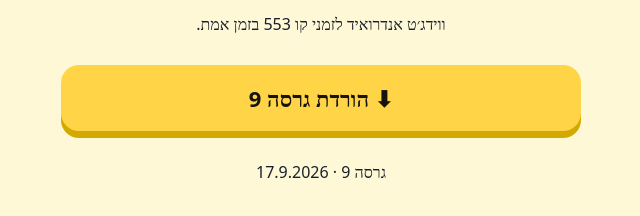
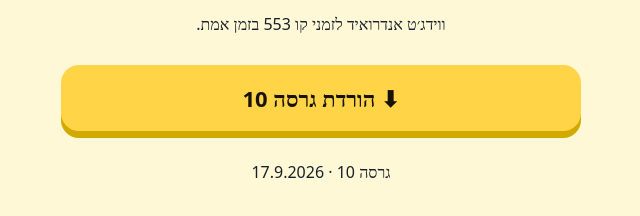
Before and after one commit to ofek-bus553/bus-553-widget, a plain HTML site: page index.html in a window 1280 px wide. Shown: the part 388-604 px from the top of the page, 319-959 px from the left. Drawn offline with Linux system fonts and the light colour scheme.

Commit message:
Publish bus widget v10 download page

```diff
--- a/index.html
+++ b/index.html
@@ -1 +1 @@
-<!doctype html><html lang="he" dir="rtl"><head><meta charset="utf-8"><meta name="viewport" content="width=device-width,initial-scale=1"><title>האוטובוס של אופק - גרסה 9</title><style>body{margin:0;min-height:100vh;display:grid;place-items:center;background:#fff8d7;color:#17202a;font-family:system-ui;text-align:center}.c{width:min(88%,520px)}h1{font-size:42px;margin:12px}.b{display:block;margin:30px 0;padding:18px;border-radius:18px;background:#ffd447;color:#17130a;text-decoration:none;font-size:22px;font-weight:800;box-shadow:0 7px 0 #d2a900}</style></head><body><main class="c"><div style="font-size:64px">🚌</div><h1>האוטובוס של אופק</h1><p>ווידג׳ט אנדרואיד לזמני קו 553 בזמן אמת.</p><a class="b" href="ofek-bus-553-widget.apk" download>⬇ הורדת גרסה 9</a><div>גרסה 9 · 17.9.2026</div></main></body></html>
+<!doctype html><html lang="he" dir="rtl"><head><meta charset="utf-8"><meta name="viewport" content="width=device-width,initial-scale=1"><title>האוטובוס של אופק - גרסה 10</title><style>body{margin:0;min-height:100vh;display:grid;place-items:center;background:#fff8d7;color:#17202a;font-family:system-ui;text-align:center}.c{width:min(88%,520px)}h1{font-size:42px;margin:12px}.b{display:block;margin:30px 0;padding:18px;border-radius:18px;background:#ffd447;color:#17130a;text-decoration:none;font-size:22px;font-weight:800;box-shadow:0 7px 0 #d2a900}</style></head><body><main class="c"><div style="font-size:64px">🚌</div><h1>האוטובוס של אופק</h1><p>ווידג׳ט אנדרואיד לזמני קו 553 בזמן אמת.</p><a class="b" href="ofek-bus-553-widget.apk" download>⬇ הורדת גרסה 10</a><div>גרסה 10 · 17.9.2026</div></main></body></html>
```
